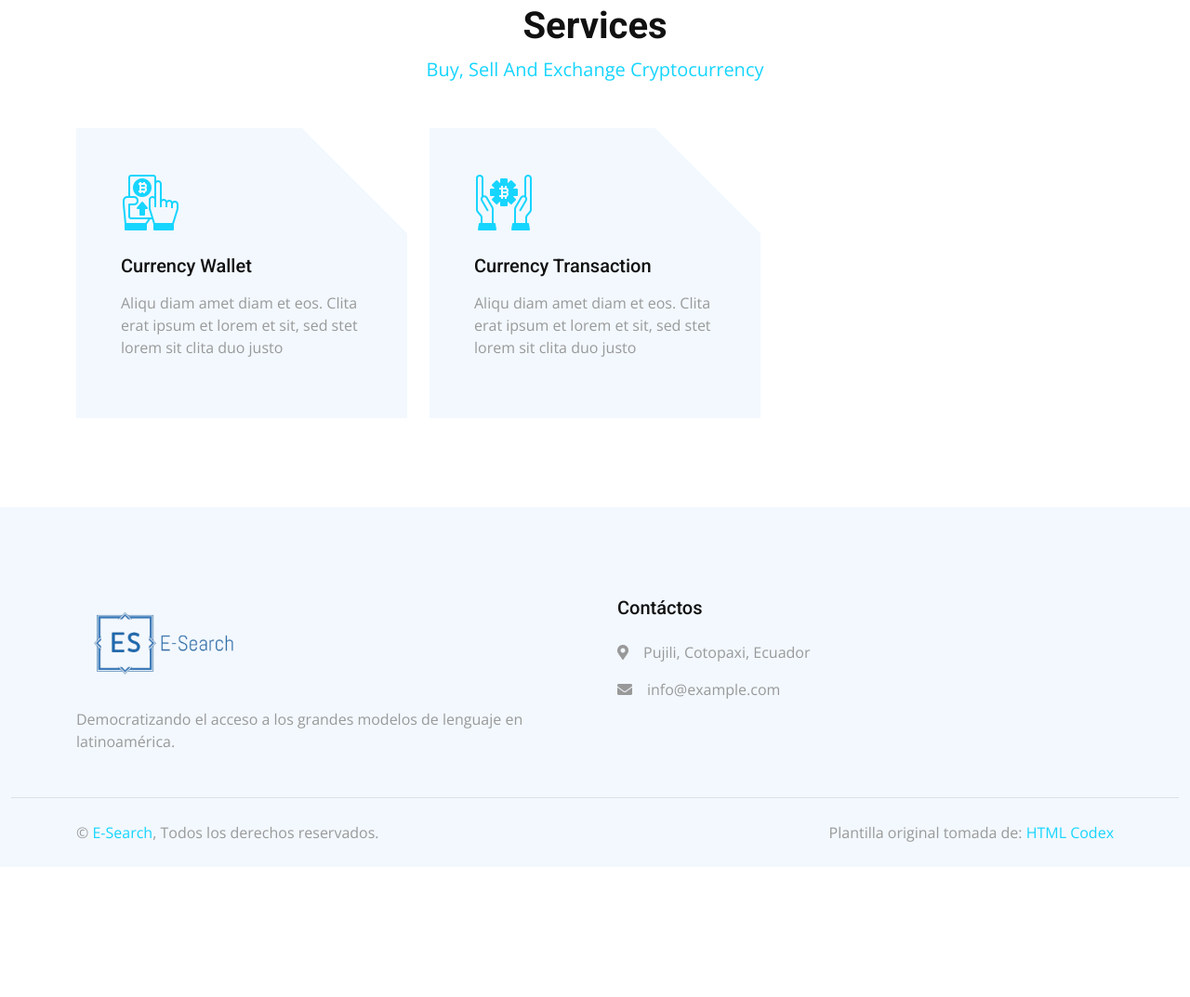
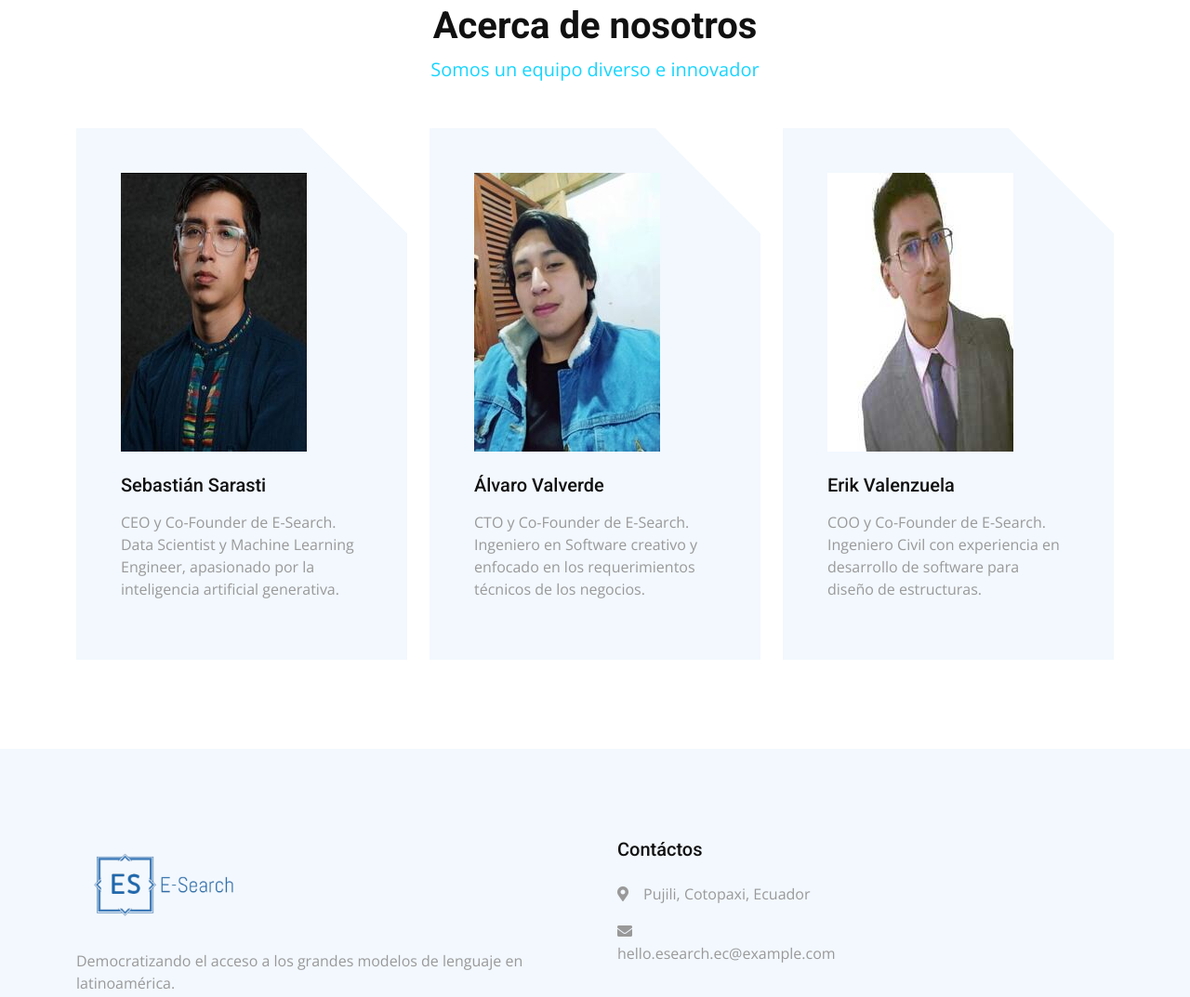
Before and after one commit to sebassaras02/web_site_Isearch, a plain HTML site: page team.html in a window 1280 px wide. Shown: the part 760-1833 px from the top of the page at 93% size. Before the commit the page ends 1693 px from the top, so only its background shows below. Drawn offline with nearby package versions, Linux system fonts and the light colour scheme.

Commit message:
adding the final information and pictures

```diff
--- a/team.html
+++ b/team.html
@@ -91,34 +91,34 @@
     <div class="container-xxl py-5">
         <div class="container">
             <div class="text-center mx-auto wow fadeInUp" data-wow-delay="0.1s" style="max-width: 500px;">
-                <h1 class="display-6">Services</h1>
-                <p class="text-primary fs-5 mb-5">Buy, Sell And Exchange Cryptocurrency</p>
+                <h1 class="display-6">Acerca de nosotros</h1>
+                <p class="text-primary fs-5 mb-5">Somos un equipo diverso e innovador</p>
             </div>
             <div class="row g-4">
                 <div class="col-lg-4 col-md-6 wow fadeInUp" data-wow-delay="0.1s">
                     <div class="service-item bg-light p-5">
-                        <img class="img-fluid mb-4" src="img/icon-7.png" alt="">
-                        <h5 class="mb-3">Currency Wallet</h5>
-                        <p>Aliqu diam amet diam et eos. Clita erat ipsum et lorem et sit, sed stet lorem sit clita duo justo</p>
+                        <img class="img-fluid mb-4" src="img/sebas.jpeg" alt="">
+                        <h5 class="mb-3">Sebastián Sarasti</h5>
+                        <p>CEO y Co-Founder de E-Search. Data Scientist y Machine Learning Engineer, apasionado por la inteligencia artificial generativa.</p>
                         <!-- <a href="">Read More <i class="fa fa-arrow-right ms-2"></i></a> -->
                     </div>
                 </div>
                 <div class="col-lg-4 col-md-6 wow fadeInUp" data-wow-delay="0.3s">
                     <div class="service-item bg-light p-5">
-                        <img class="img-fluid mb-4" src="img/icon-3.png" alt="">
-                        <h5 class="mb-3">Currency Transaction</h5>
-                        <p>Aliqu diam amet diam et eos. Clita erat ipsum et lorem et sit, sed stet lorem sit clita duo justo</p>
+                        <img class="img-fluid mb-4" src="img/alvaro.jpeg" alt="">
+                        <h5 class="mb-3">Álvaro Valverde</h5>
+                        <p>CTO y Co-Founder de E-Search. Ingeniero en Software creativo y enfocado en los requerimientos técnicos de los negocios.</p>
                         <!-- <a href="">Read More <i class="fa fa-arrow-right ms-2"></i></a> -->
                     </div>
                 </div>
-                <!-- <div class="col-lg-4 col-md-6 wow fadeInUp" data-wow-delay="0.5s">
+                <div class="col-lg-4 col-md-6 wow fadeInUp" data-wow-delay="0.5s">
                     <div class="service-item bg-light p-5">
-                        <img class="img-fluid mb-4" src="img/icon-9.png" alt="">
-                        <h5 class="mb-3">Bitcoin Investment</h5>
-                        <p>Aliqu diam amet diam et eos. Clita erat ipsum et lorem et sit, sed stet lorem sit clita duo justo</p>
-                        <a href="">Read More <i class="fa fa-arrow-right ms-2"></i></a>
+                        <img class="img-fluid mb-4" src="img/erik.jpeg" alt="">
+                        <h5 class="mb-3">Erik Valenzuela</h5>
+                        <p>COO y Co-Founder de E-Search. Ingeniero Civil con experiencia en desarrollo de software para diseño de estructuras.</p>
+                        <!-- <a href="">Read More <i class="fa fa-arrow-right ms-2"></i></a> -->
                     </div>
-                </div> -->
+                </div>
             </div>
         </div>
     </div>
@@ -144,7 +144,7 @@
                 <div class="col-lg-3 col-md-6">
                     <h5 class="mb-4">Contáctos</h5>
                     <p><i class="fa fa-map-marker-alt me-3"></i>Pujili, Cotopaxi, Ecuador</p>
-                    <p><i class="fa fa-envelope me-3"></i>info@example.com</p>
+                    <p><i class="fa fa-envelope me-3"></i>hello.esearch.ec@example.com</p>
                 </div>
                 <!-- <div class="col-lg-3 col-md-6">
                     <h5 class="mb-4">Our Services</h5>
```
Also changed, not shown: about.html (+1 -1 lines), contact.html (+2 -2 lines), index.html (+17 -14 lines), roadmap.html (+1 -1 lines), services.html (+1 -1 lines), img/alvaro.jpeg (added), img/clock.png (added), img/erik.jpeg (added), img/sebas.jpeg (added), img/sql.png (added), img/texto1.png (added), img/texts.png (added).
